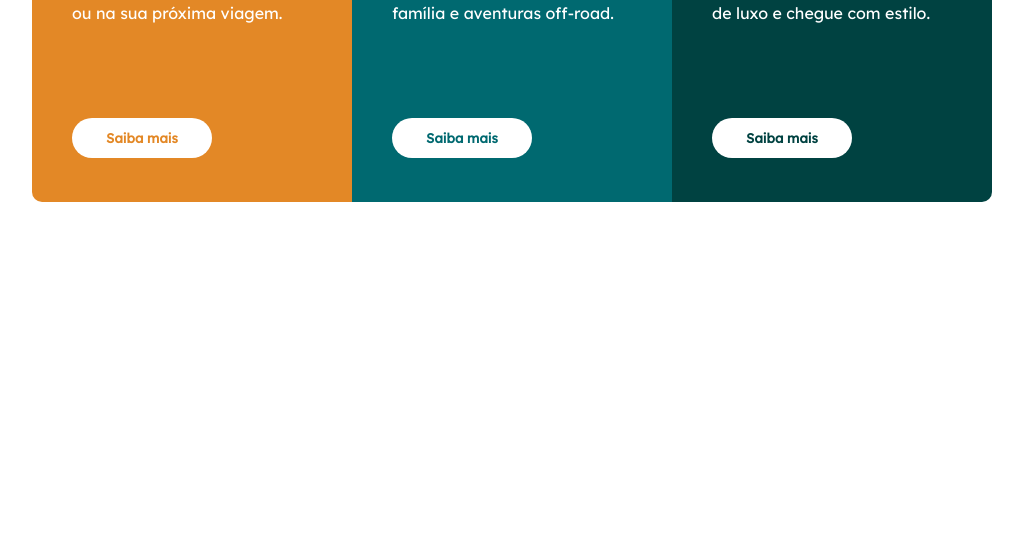
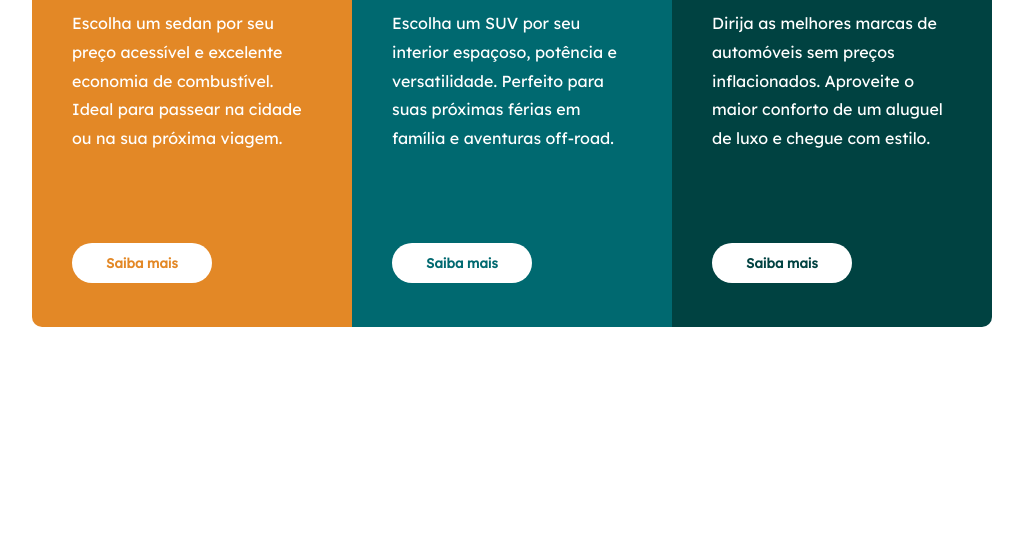
Before and after one commit to Joao-Pedr0/Frontend-mentor, a plain HTML site: page 3-column-preview-card-component-main/index.html in a window 1280 px wide. Shown: the part 398-950 px from the top of the page, without its empty margins (128-1151 px from the left). Before the commit the page ends 800 px from the top, so only its background shows below. Drawn offline with Linux system fonts and the light colour scheme.

Commit message:
correção do código

```diff
--- a/3-column-preview-card-component-main/estilos/media-queries.css
+++ b/3-column-preview-card-component-main/estilos/media-queries.css
@@ -2,8 +2,9 @@
 
 @media screen and (min-width: 1000px) {
     body{
-        height: 700px
+        height: 950px
     }
+
 
     body > main#principal{
         display: flex;
--- a/3-column-preview-card-component-main/estilos/style.css
+++ b/3-column-preview-card-component-main/estilos/style.css
@@ -22,17 +22,18 @@
     box-sizing: border-box;
 }
 
-body{
+body, html{
     width: 100vw;
     height: 100vh;
     background-color: white;
+
 }
 
 body{
-    height: 1450px;
+    height: 1400px;
     display: flex;
+    justify-content: center;
     align-items: center;
-    justify-items: center;
 }
 
 main#principal{
@@ -40,6 +41,7 @@ main#principal{
     margin: auto;
     color: white;
     border-radius: 15px;
+
 }
 
 #principal > section{
```
